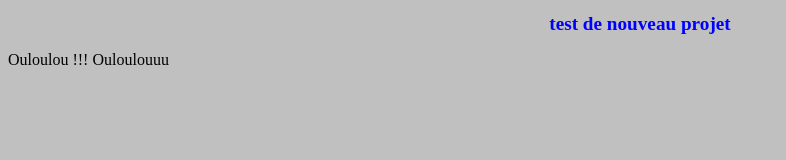
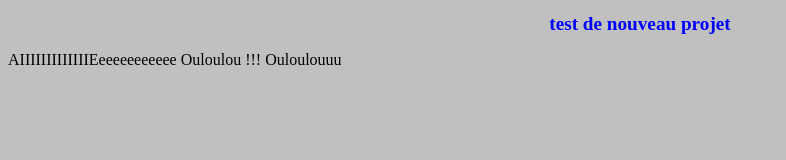
Before and after one commit to sidathsoeun/entrainement, a plain HTML site: page index.html in a window 1280 px wide. Shown: the whole page, without its empty margins (0-786 px from the left). Drawn offline with Linux system fonts and the light colour scheme.

Commit message:
nouvelle modif

```diff
--- a/index.html
+++ b/index.html
@@ -8,6 +8,6 @@
 </head>
 <body>
         <h1 class="grandtitre"> test de nouveau projet</h1>
-<p> Ouloulou !!! Ouloulouuu</p>
+<p>AIIIIIIIIIIIIIEeeeeeeeeeee   Ouloulou !!! Ouloulouuu</p>
 </body>
 </html>
```
